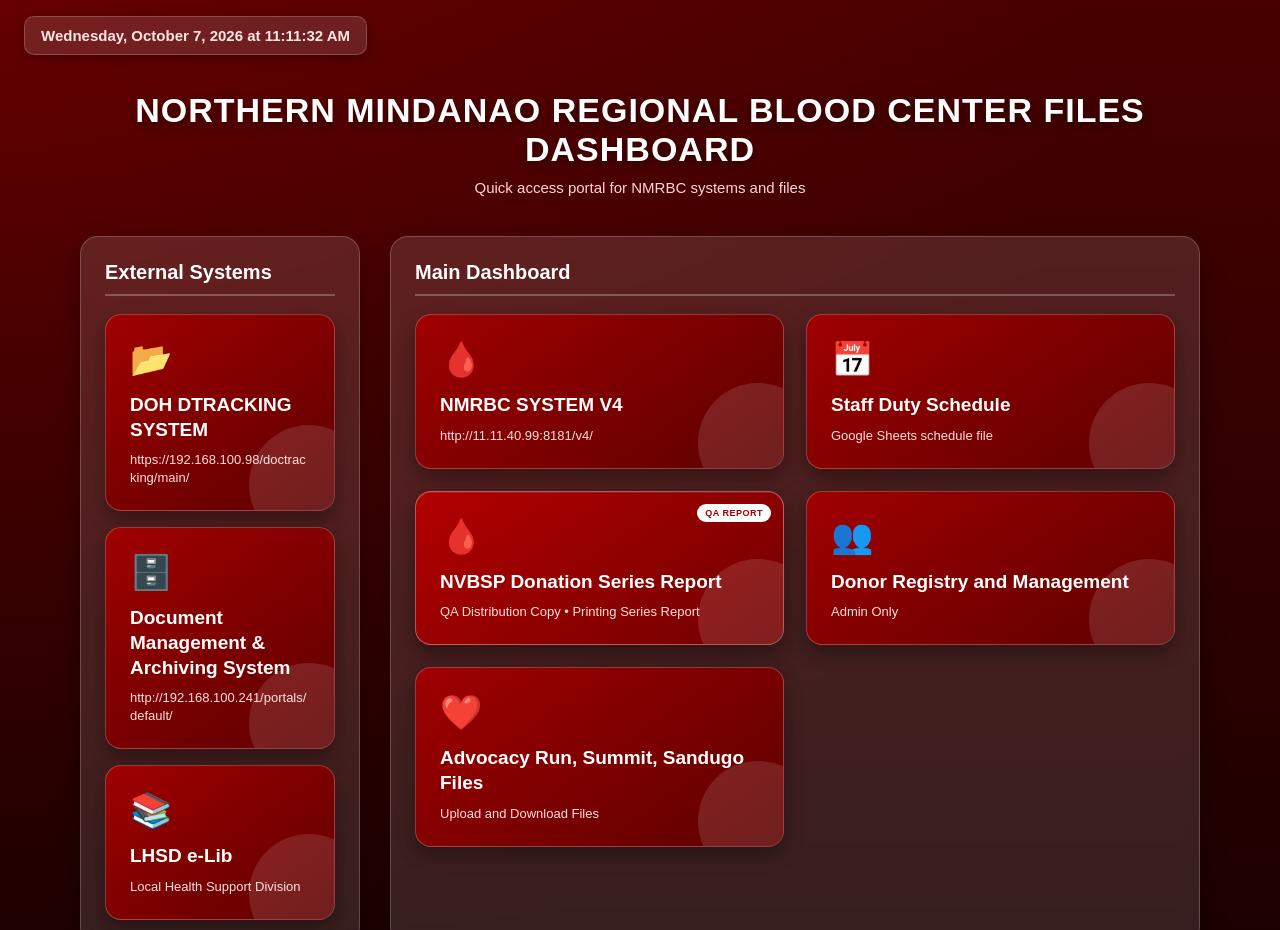
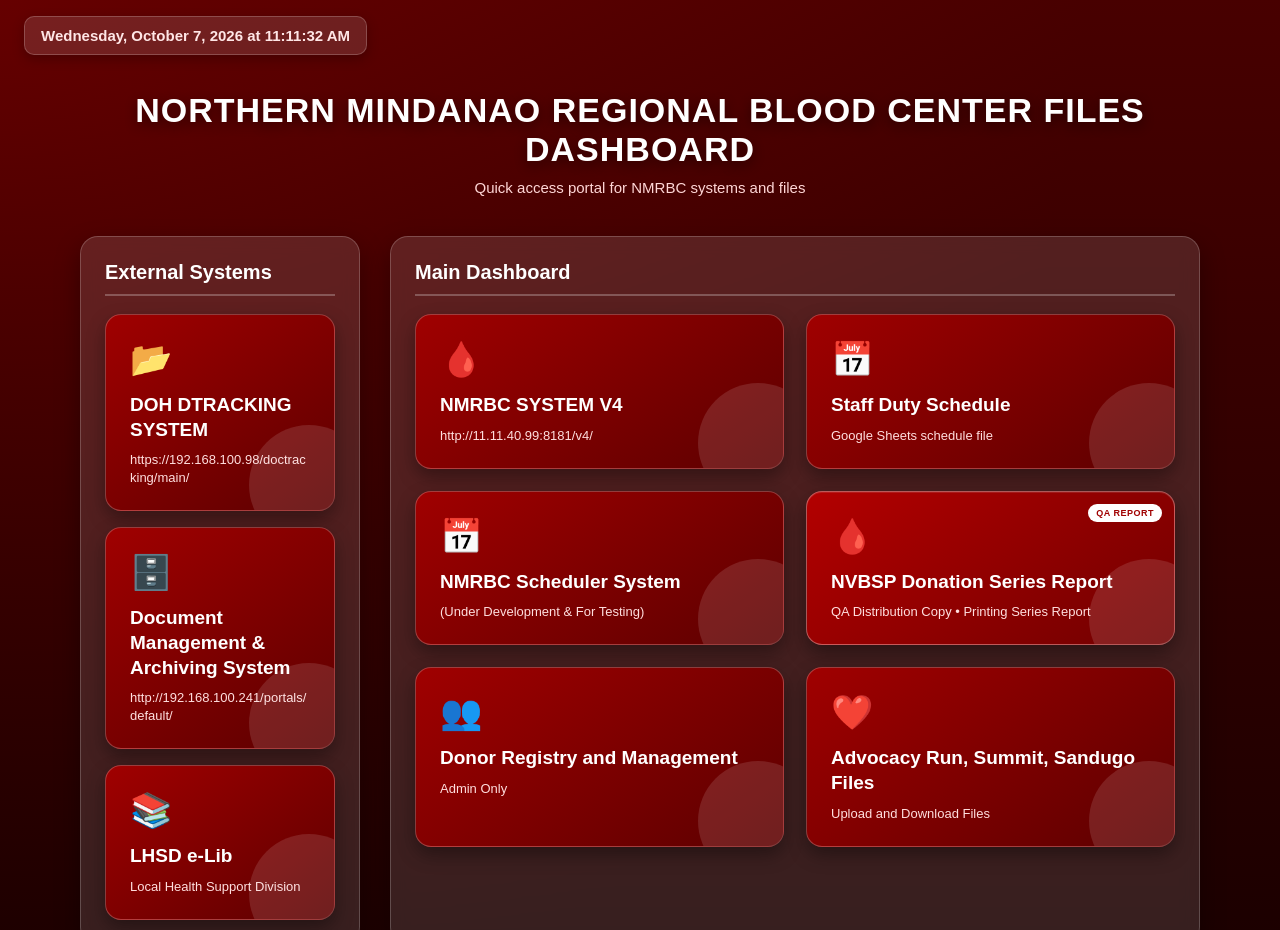
Before and after one commit to dohrbc10-sudo/nmrbc, a plain HTML site: page index.html in a window 1280 px wide. Shown: the top 930 px of the page. Drawn offline with Linux system fonts and the light colour scheme.

Commit message:
Update index.html

```diff
--- a/index.html
+++ b/index.html
@@ -730,7 +730,30 @@
           </span>
 
         </a>
+ <!-- =================================================
+             STAFF DUTY SCHEDULE
+        ================================================= -->
 
+        <a
+          class="system-card"
+          href="https://nmrbc.vercel.app/scheduler/public/"
+          target="_blank"
+          rel="noopener noreferrer"
+        >
+
+          <div class="icon">
+            📅
+          </div>
+
+          <h3>
+            NMRBC Scheduler System
+          </h3>
+
+          <span>
+           (Under Development & For Testing)
+          </span>
+
+        </a>
 
         <!-- =================================================
              NEW NVBSP DONATION SERIES REPORT
```
